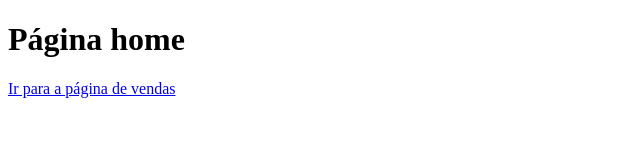
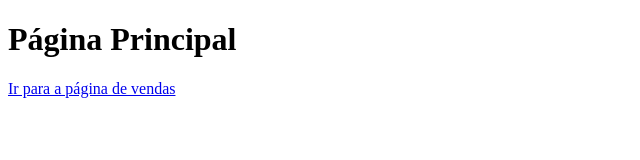
Before and after one commit to valnarvsp/aulagithub, a plain HTML site: page index.html in a window 1280 px wide. Shown: the whole page, without its empty margins (0-640 px from the left). Drawn offline with Linux system fonts and the light colour scheme.

Commit message:
Salvando o arquivo index.html

```diff
--- a/index.html
+++ b/index.html
@@ -6,7 +6,7 @@
     <title>Document</title>
 </head>
 <body>
-    <h1>Página home</h1>
+    <h1>Página Principal</h1>
     <a href="vendas.html">Ir para a página de vendas</a>
 </body>
 </html>
```
